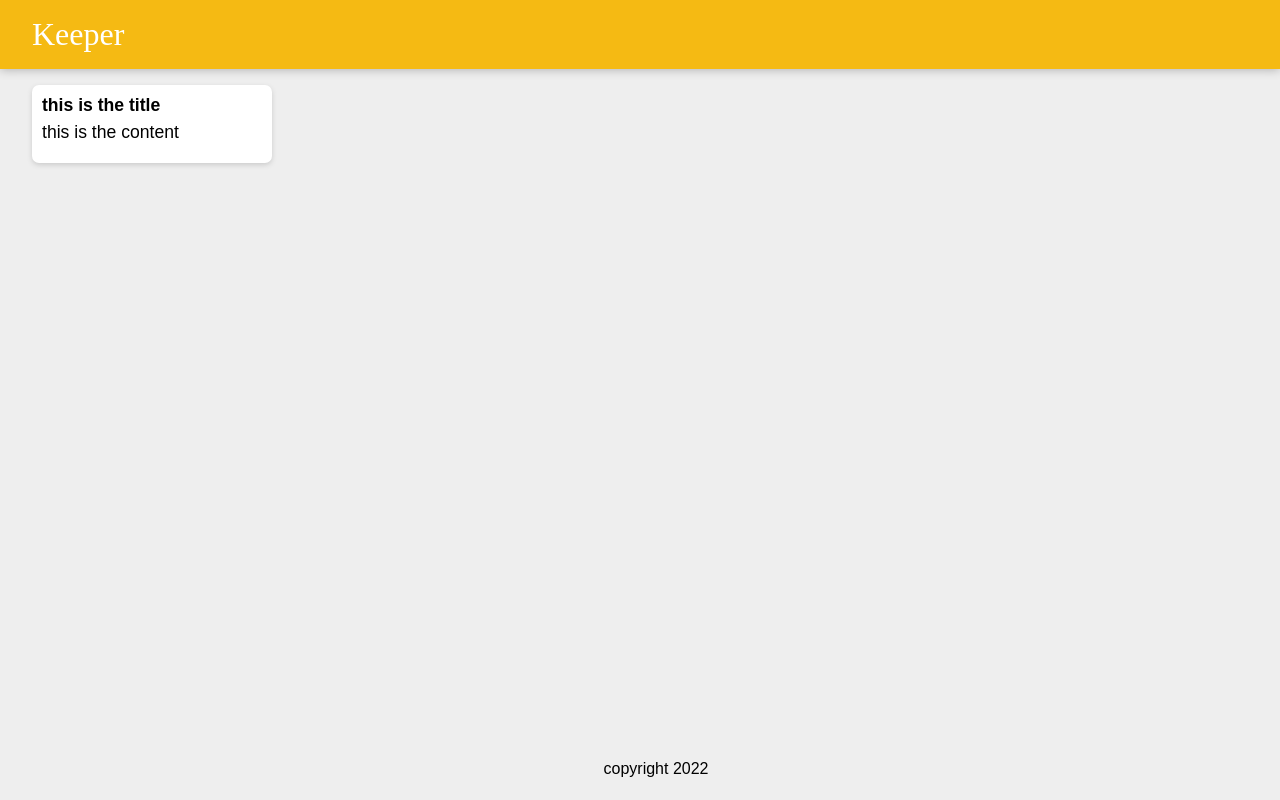
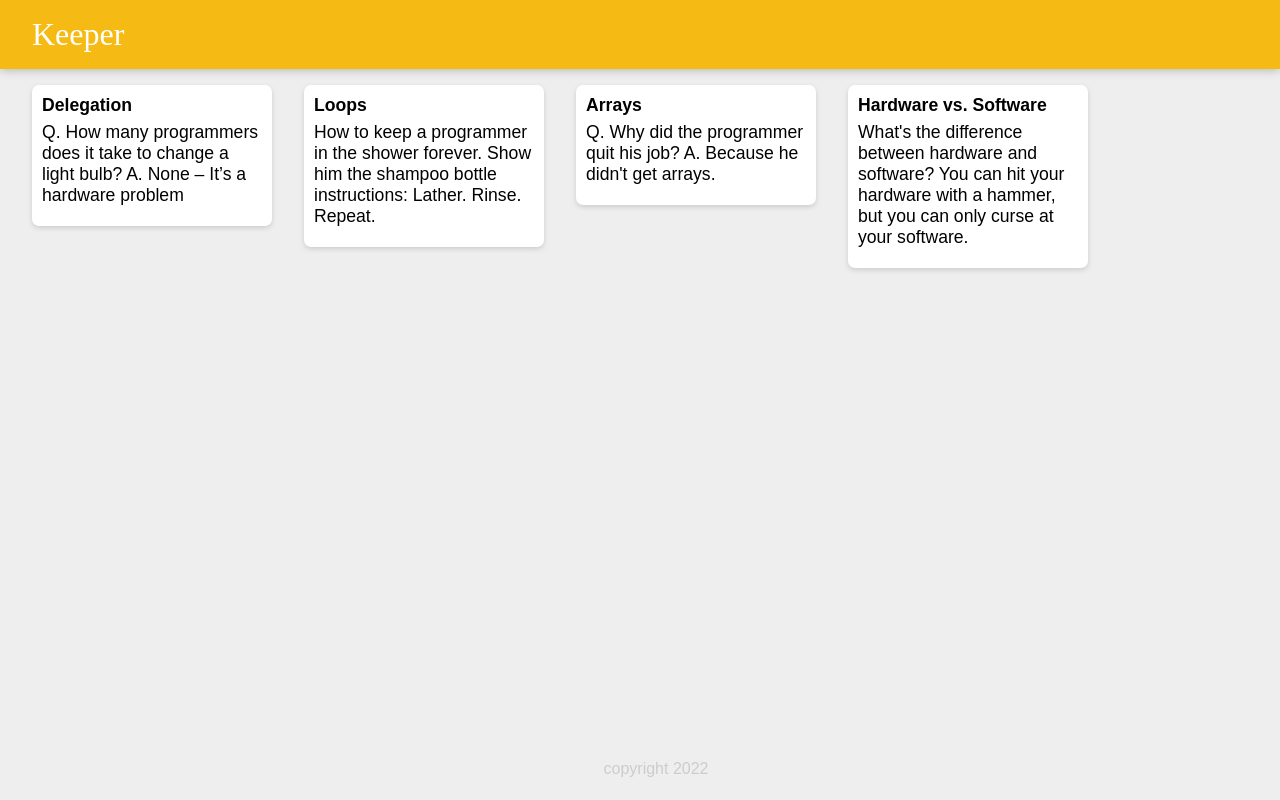
Before and after one commit to majid-2002/Udemy-Introduction-To-ReactJS, a React (Create React App) app: page / in a window 1280 px wide. Built offline with nearby package versions, Linux system fonts and the light colour scheme.

Commit message:
added props and also added map function to the notes

```diff
--- a/public/styles.css
+++ b/public/styles.css
@@ -9,7 +9,6 @@
 body {
   background: #eee;
   padding: 0 16px;
-    overflow-x: hidden;
 }
 
 header {
@@ -34,7 +33,7 @@
 }
 
 footer p {
-    color: rgb(0, 0, 0);
+  color: #ccc;
 }
 .note {
   background: #fff;
--- a/src/components/App.jsx
+++ b/src/components/App.jsx
@@ -1,15 +1,22 @@
 /* eslint-disable */
 import React from "react";
 import Header from "./Header";
-import Note from "./Note"
+import Note from "./Note";
 import Footer from "./Footer";
+import notes from "../notes.js";
 
-function App(){
-return <div>
-    <Header></Header>
-    <Note></Note>
-    <Footer></Footer>
-</div>
+function App() {
+  return (
+    <div>
+      <Header></Header>
+      {notes.map((note) => {
+        return (
+          <Note key={note.key} title={note.title} content={note.content} />
+        );
+      })}
+      <Footer></Footer>
+    </div>
+  );
 }
 
 export default App;
--- a/src/components/Note.jsx
+++ b/src/components/Note.jsx
@@ -1,13 +1,12 @@
 import React from "react";
 
 
-function Note(){
 
+function Note(props){
     return <div className="note">
-        <h1>this is the title</h1>
-        <p>this is the content</p>
+        <h1>{props.title}</h1>
+        <p>{props.content}</p>
     </div>
 }
 
-
 export default Note;
--- /dev/null
+++ b/src/notes.js
@@ -0,0 +1,29 @@
+const notes = [
+    {
+      key: 1,
+      title: "Delegation",
+      content:
+        "Q. How many programmers does it take to change a light bulb? A. None – It’s a hardware problem"
+    },
+    {
+      key: 2,
+      title: "Loops",
+      content:
+        "How to keep a programmer in the shower forever. Show him the shampoo bottle instructions: Lather. Rinse. Repeat."
+    },
+    {
+      key: 3,
+      title: "Arrays",
+      content:
+        "Q. Why did the programmer quit his job? A. Because he didn't get arrays."
+    },
+    {
+      key: 4,
+      title: "Hardware vs. Software",
+      content:
+        "What's the difference between hardware and software? You can hit your hardware with a hammer, but you can only curse at your software."
+    }
+  ];
+
+
+  export default notes;
```
Lines whose indentation alone changed are shown as unchanged.
